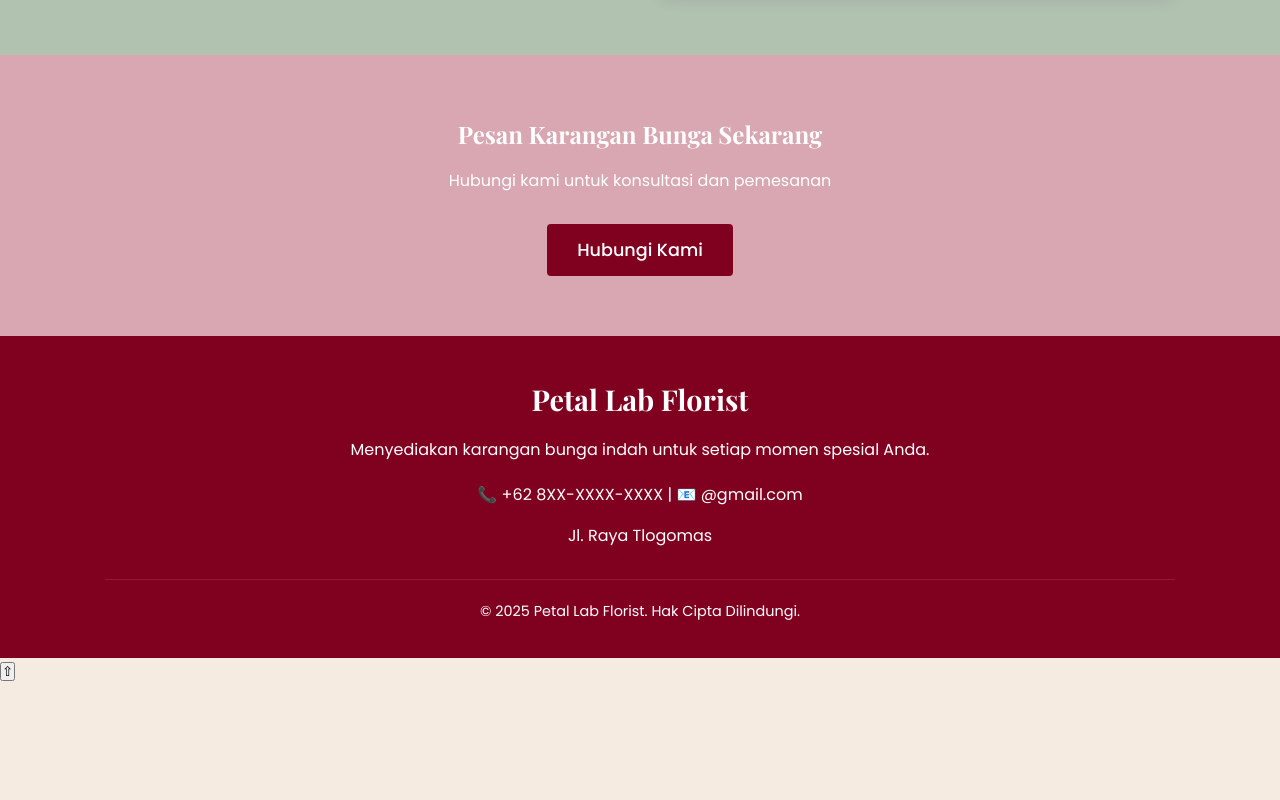
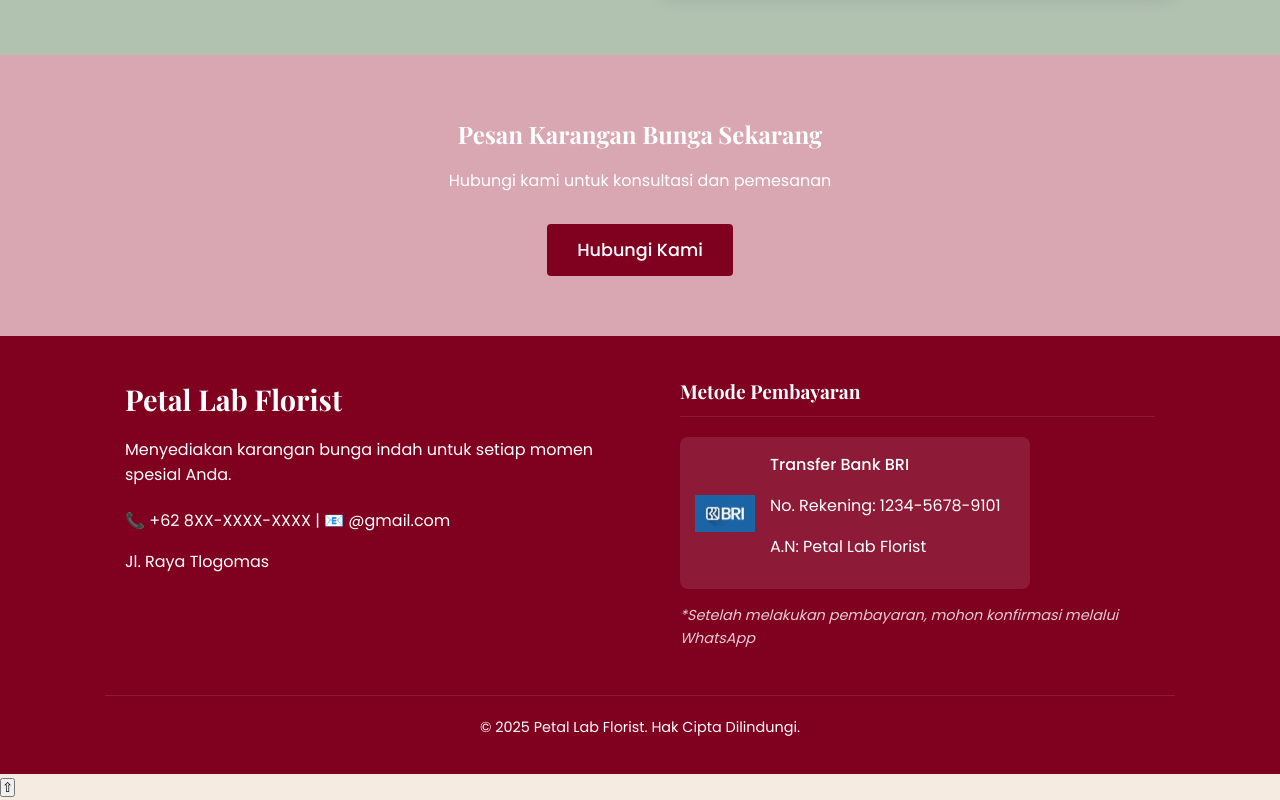
Before and after one commit to Arch4ce/Website, a plain HTML site: page index.html in a window 1280 px wide. Shown: the part 3025-3825 px from the top of the page. Before the commit the page ends 3708 px from the top, so only its background shows below. Drawn offline with nearby package versions, Linux system fonts and the light colour scheme.

Commit message:
Add files via upload

```diff
--- a/index.html
+++ b/index.html
@@ -228,15 +228,37 @@
       </div>
   </section>
 
-  <!-- Footer -->
   <footer>
     <div class="container">
         <div class="footer-content">
+            <div class="footer-sections">
+                <!-- Bagian Info Perusahaan -->
+                <div class="footer-section">
                     <div class="footer-logo">Petal Lab Florist</div>
                     <p>Menyediakan karangan bunga indah untuk setiap momen spesial Anda.</p>
                     <div class="footer-contact">
                         <p>📞 +62 8XX-XXXX-XXXX | 📧 @gmail.com</p>
                         <p>Jl. Raya Tlogomas</p>
+                    </div>
+                </div>
+
+                <!-- Bagian Metode Pembayaran -->
+                <div class="footer-section payment-info">
+                    <h3>Metode Pembayaran</h3>
+                    <div class="payment-details">
+                        <div class="bank-info">
+                            <img src="images/bri-logo.jpg" alt="Bank BRI" class="bank-logo">
+                            <div class="bank-details">
+                                <p><strong>Transfer Bank BRI</strong></p>
+                                <p>No. Rekening: 1234-5678-9101</p>
+                                <p>A.N: Petal Lab Florist</p>
+                            </div>
+                        </div>
+                        <p class="payment-note">
+                            *Setelah melakukan pembayaran, mohon konfirmasi melalui WhatsApp
+                        </p>
+                    </div>
+                </div>
             </div>
         </div>
         <div class="footer-bottom">
--- a/style.css
+++ b/style.css
@@ -506,16 +506,22 @@ nav {
   background-color: #6a001a;
 }
 
-/* Footer */
+/* Footer Styles */
 footer {
     background-color: var(--burgundy);
     color: var(--putih);
     padding: 40px 0 20px;
 }
 
-.footer-content {
-  text-align: center;
+.footer-sections {
+    display: grid;
+    grid-template-columns: 1fr 1fr;
+    gap: 40px;
     margin-bottom: 30px;
+}
+
+.footer-section {
+    padding: 0 20px;
 }
 
 .footer-logo {
@@ -529,11 +535,75 @@ footer {
     margin-top: 20px;
 }
 
+/* Payment Section Styles */
+.payment-info h3 {
+    color: var(--putih);
+    font-size: 1.2rem;
+    margin-bottom: 20px;
+    padding-bottom: 10px;
+    border-bottom: 1px solid rgba(255,255,255,0.1);
+}
+
+.bank-info {
+    display: flex;
+    align-items: center;
+    background: rgba(255,255,255,0.1);
+    padding: 15px;
+    border-radius: 8px;
+    margin-bottom: 15px;
+    max-width: 350px; /* membatasi lebar maksimal */
+}
+
+.bank-logo {
+    width: 60px;
+    height: auto;
+    margin-right: 15px;
+}
+
+.bank-details {
+    flex: 1;
+    min-width: 200px; /* minimum width untuk text */
+}
+
+.bank-details strong {
+    color: var(--putih);
+    font-weight: 500;
+}
+
+.payment-note {
+    font-size: 0.9rem;
+    color: rgba(255,255,255,0.8);
+    font-style: italic;
+    margin-top: 10px;
+}
+
 .footer-bottom {
     padding-top: 20px;
     border-top: 1px solid rgba(255,255,255,0.1);
     text-align: center;
     font-size: 0.9rem;
+}
+
+/* Responsive Styles */
+@media screen and (max-width: 768px) {
+    .footer-sections {
+        grid-template-columns: 1fr;
+        gap: 30px;
+    }
+
+    .footer-section {
+        padding: 0;
+    }
+
+    .bank-info {
+        flex-direction: column;
+        text-align: center;
+    }
+
+    .bank-logo {
+        margin: 0 0 15px 0;
+        width: 80px;
+    }
 }
 
 /* Responsive Styles */
```
Also changed, not shown: images/bri-logo.jpg (added). Lines whose indentation alone changed are shown as unchanged.
